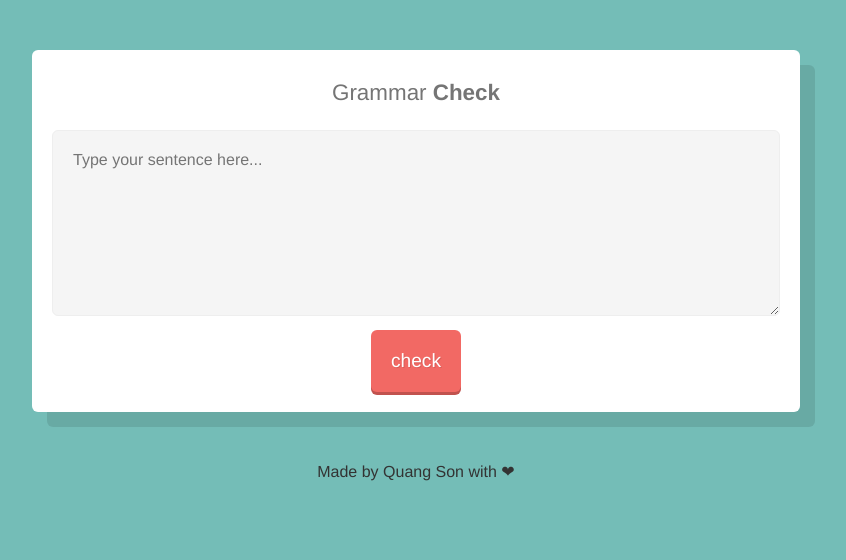
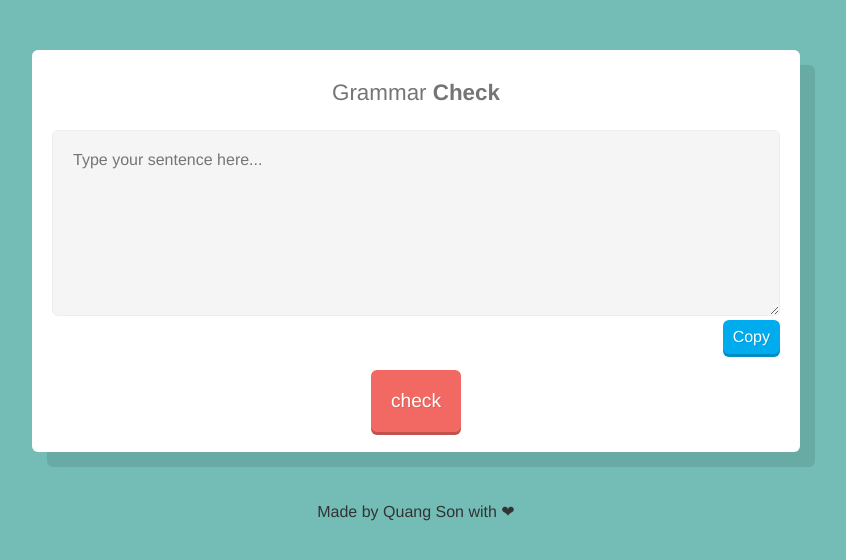
Before and after one commit to KuaqSon/check-english-grammar, a React (Create React App) app in the folder client/: page / in a window 1280 px wide. Shown: the top 560 px of the page, without its empty margins (224-1070 px from the left). Built offline with nearby package versions, Linux system fonts and the light colour scheme.

Commit message:
Copied text to clipboard

```diff
--- a/client/package.json
+++ b/client/package.json
@@ -7,7 +7,9 @@
     "@testing-library/react": "^9.3.2",
     "@testing-library/user-event": "^7.1.2",
     "axios": "^0.19.2",
+    "cogo-toast": "^4.2.1",
     "react": "^16.12.0",
+    "react-copy-to-clipboard": "^5.0.2",
     "react-dom": "^16.12.0",
     "react-hook-form": "^4.9.2",
     "react-scripts": "3.3.1"
--- a/client/src/App.css
+++ b/client/src/App.css
@@ -139,6 +139,13 @@ span {
   box-shadow: 0px 3px 0px #c1524e;
 }
 
+.btn-sm {
+  background: #00acee;
+  font-size: 1em;
+  padding: 8px 10px;
+  box-shadow: 0px 3px 0px #008dc3;
+}
+
 .btn:active {
   top: 3px;
   box-shadow: none;
@@ -163,6 +170,12 @@ h6 {
 .tw {
   background: #00acee;
   box-shadow: 0px 3px 0px #008dc3;
+  color: #ffffff;
+}
+
+.tw h5,
+.tw h6 {
+  color: #ffffff;
 }
 
 .google {
@@ -174,3 +187,11 @@ footer {
   color: #333333;
   padding-bottom: 16px;
 }
+
+.copy-action {
+  display: flex;
+  align-items: center;
+  justify-content: flex-end;
+  margin-top: -10px;
+  margin-bottom: 16px;
+}
--- a/client/src/Components/FormText.js
+++ b/client/src/Components/FormText.js
@@ -1,38 +1,64 @@
 import React, { useState } from "react";
 import { useForm } from "react-hook-form";
+import cogoToast from "cogo-toast";
+import { CopyToClipboard } from "react-copy-to-clipboard";
 import { checkSentence } from "../Services/grammar";
 import Loading from "./Loading";
 
 export default function FormText({ callback }) {
   const [loading, setLoading] = useState(false);
-  const { register, handleSubmit, errors } = useForm();
+  const [isCorrect, setIsCorrect] = useState(false);
+  const [text, setText] = useState(false);
+  const { register, handleSubmit } = useForm();
   const onSubmit = data => {
     setLoading(true);
+    setIsCorrect(false);
     checkSentence(data, onSubmitCallback);
   };
 
   const onSubmitCallback = data => {
     console.log("\nLog ->\n: FormText -> data", data);
+    if (data.length === 0) {
+      setIsCorrect(true);
+    }
     if (callback) callback(data);
     setLoading(false);
   };
 
+  const handleTextChange = e => {
+    setIsCorrect(false);
+    setText(e.target.value);
+  };
+
   return (
+    <>
       <form className="card pos-relative" onSubmit={handleSubmit(onSubmit)}>
         <h1>
           <span>Grammar</span> Check
         </h1>
         <textarea
+          onChange={e => handleTextChange(e)}
           className="input-box"
           rows="8"
           name="text"
           placeholder="Type your sentence here..."
           ref={register({ required: true, maxLength: 50000 })}
         />
+        <div className="copy-action">
+          <CopyToClipboard text={text} onCopy={() => cogoToast.success("Copied!")}>
+            <input className="btn btn-sm" type="button" value="Copy" />
+          </CopyToClipboard>
+        </div>
 
         <input className="btn" type="submit" value="check" />
 
         {loading && <Loading />}
       </form>
+      {isCorrect && (
+        <div className="card tw">
+          <h6>Your sentence look fine now.</h6>
+        </div>
+      )}
+    </>
   );
 }
```
Lines whose indentation alone changed are shown as unchanged.
